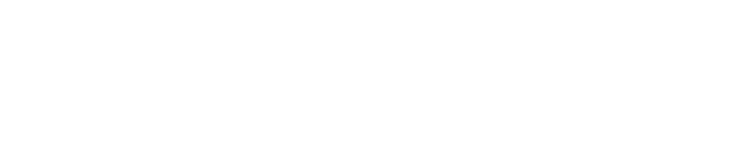
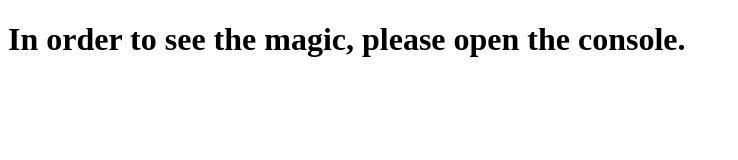
Before and after one commit to codefastlearner/Console-Finances, a plain HTML site: page index.html in a window 1280 px wide. Shown: the whole page, without its empty margins (0-738 px from the left). Drawn offline with Linux system fonts and the light colour scheme.

Commit message:
adding the h1 text

```diff
--- a/index.html
+++ b/index.html
@@ -9,7 +9,7 @@
 </head>
 <body>
 
-
+<h1>In order to see the magic, please open the console.</h1>
     <script src="./assets/script.js"></script>
 </body>
 </html>
```
